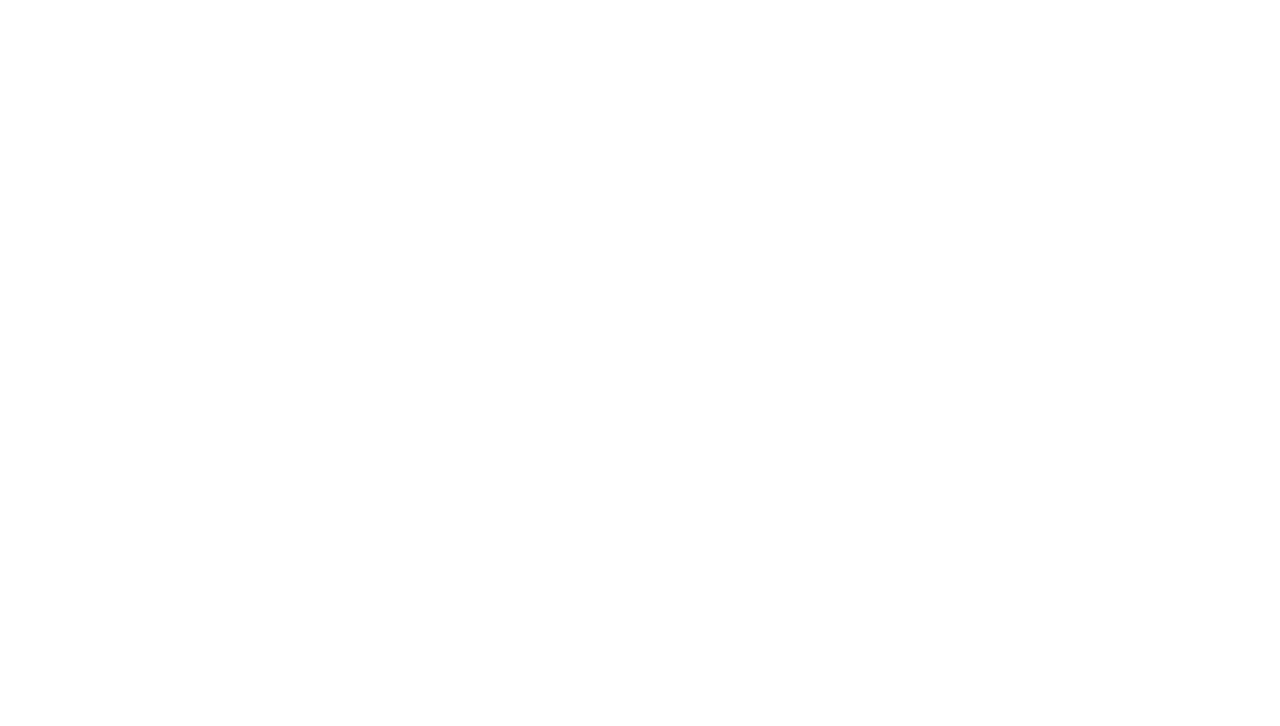
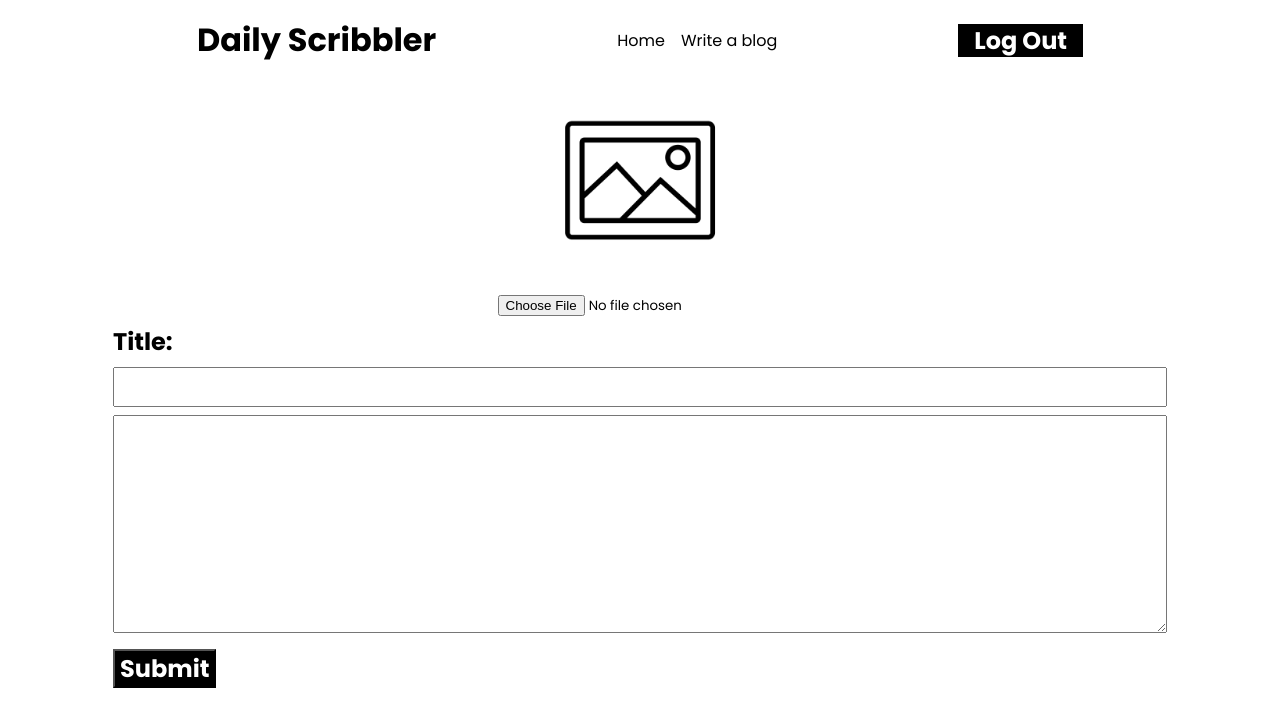
Before and after one commit to jfbaldoza/blog-app, a React (Vite) app: page /blog-app/write in a window 1280 px wide. Shown: the top 726 px of the page. Built offline with nearby package versions, Linux system fonts and the light colour scheme.

Commit message:
Added function to make a post

```diff
--- a/src/Pages/BlogPost/BlogPost.jsx
+++ b/src/Pages/BlogPost/BlogPost.jsx
@@ -1,6 +1,5 @@
 import Navbar from '../../Components/Navbar/Navbar'
 import styles from '../BlogPost/BlogPost.module.css'
-import sampleImg from '../BlogPost/head.png'
 import {Link, useNavigate, useParams} from 'react-router-dom'
 import axios from 'axios';
 import React, {useState, useEffect} from 'react'
--- a/src/Pages/MakePost/MakePost.jsx
+++ b/src/Pages/MakePost/MakePost.jsx
@@ -1,11 +1,111 @@
-import React from 'react'
+import axios from 'axios'
+import React, { useState } from 'react'
+import styles from '../MakePost/MakePost.module.css'
+import Navbar from '../../Components/Navbar/Navbar'
+import uploadImg from '../MakePost/photo.png'
 
 const MakePost = () => {
+
+    const [postImage, setPostImage] = useState("");
+    const [title, setTitle] = useState("");
+    const [description, setDescription] = useState("");
+
+    // Conver to base64
+    const handleImg = (e) => {
+        const file = e.target.files[0];
+        setFileToBase(file);
+        console.log(file)
+    }
+
+    const setFileToBase = (file) => {
+        const reader = new FileReader();
+        reader.readAsDataURL(file);
+        reader.onloadend = () =>{
+            setPostImage(reader.result);
+        }
+    }
+
+    // submit form
+
+    const handleSubmit = (e) => {
+        e.preventDefault()
+
+        axios.post('http://localhost:8000/api/blog/new', {
+            title: title,
+            desc: description,
+            photo: postImage
+        })
+        .then(res=>{
+            console.log(res);
+            console.log(res.data);
+        })
+        .catch(err=>{
+            console.log(err)
+        })
+
+        setPostImage('');
+        setTitle('');
+        setDescription('');
+
+    }
+
     return (
-        <div>
-
+        <div className={styles.app_makepost}>
+            <Navbar/>
+            <div className={styles.app_makepost_container}>
+                <form onSubmit={handleSubmit}>
+                    <div className={styles.app_makepost_insertImg}>
+                    <label htmlFor="file-upload" className='custom-file-upload'>
+                        <img className={styles.app__makepost_img} src={postImage || uploadImg} alt="" />
+                    </label>
+                        <input
+                        type="file"
+                        label="Image"
+                        name="photo"
+                        id='file-upload'
+                        accept='.jpeg, .png, .jpg'
+                        onChange={handleImg}
+                        />
+                    </div>
+                    <div className={styles.app_makepost_content}>
+                        <label htmlFor="title">Title:</label>
+                        <input type="text" name="title" id="title" value={title} onChange = {(e)=>setTitle(e.target.value)}/>
+                        <textarea name="content" cols="90" rows="10" value={description} onChange = {(e)=>setDescription(e.target.value)}></textarea>
+                    </div>
+                    <button className={styles.app_makepost_submit} type='submit'>Submit</button>
+                </form>
+            </div>
+            {/* <form onSubmit={handleSubmit}>
+                <label htmlFor="file-upload" className='custom-file-upload'>
+                    <img src={postImage.photo || uploadImg} alt="" />
+                </label>
+                <input
+                type="file"
+                lable="Image"
+                name="myFile"
+                id='file-upload'
+                accept='.jpeg, .png, .jpg'
+                onChange={(e) => handleFileUpload(e)}
+                />
+                <h3>Doris Wilder</h3>
+                <span>Designer</span>
+                <button type='submit'>Submit</button>
+            </form> */}
         </div>
-    )
+                        )
 }
 
 export default MakePost
+
+// function convertToBase64(file){
+//     return new Promise((resolve, reject) => {
+//         const fileReader = new FileReader();
+//         fileReader.readAsDataURL(file);
+//         fileReader.onload = () => {
+//             resolve(fileReader.result)
+//         };
+//         fileReader.onerror = (error) => {
+//             reject(error)
+//         }
+//         })
+//     }
--- a/src/Pages/MakePost/MakePost.module.css
+++ b/src/Pages/MakePost/MakePost.module.css
@@ -0,0 +1,54 @@
+.app_makepost_container {
+    margin-left: 2rem;
+    margin-right: 2rem;
+    display: flex;
+    flex-direction: column;
+    justify-content: center;
+    align-items: center;
+}
+
+.app__makepost_img {
+    height: 200px;
+    object-fit: cover;
+}
+
+.app_makepost_insertImg {
+    display: flex;
+    flex-direction: column;
+    align-items: center;
+}
+
+.app_makepost_content {
+    display: flex;
+    flex-direction: column;
+    justify-content: flex-start;
+    gap: .5rem;
+}
+
+.app_makepost_content > label {
+    font-weight: 700;
+    font-size: 1.5rem;
+}
+
+.app_makepost_content textarea, input {
+    padding: .5rem;
+}
+
+
+.app_makepost_submit {
+    background-color: black;
+    color: white;
+    font-size: 24px;
+    font-weight: 700;
+    cursor: pointer;
+    transition: all 0.3s;
+    padding: 0 5px;
+    text-decoration: none;
+    margin-top: 1rem;
+}
+
+.app_makepost_submit:hover {
+    background-color: white;
+    color: black;
+
+}
```
Also changed, not shown: src/Pages/MakePost/photo.png (added).
